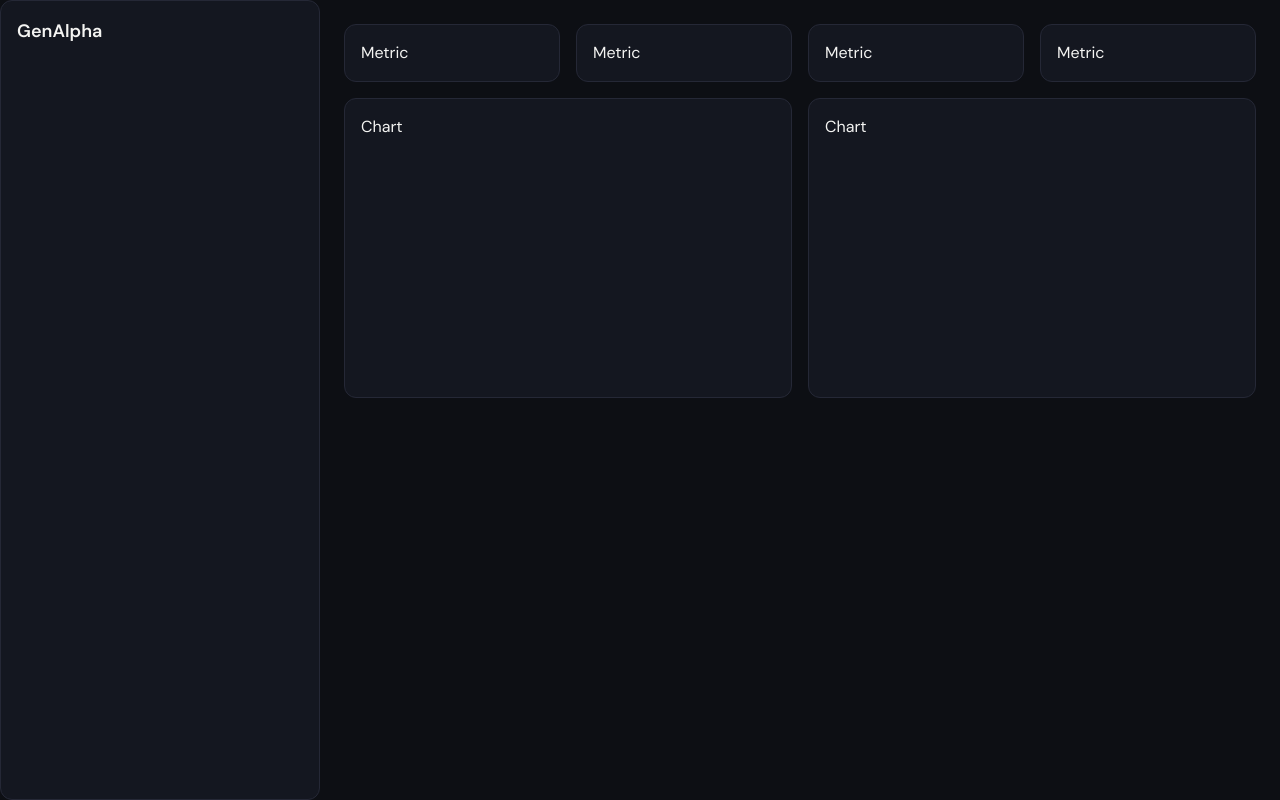
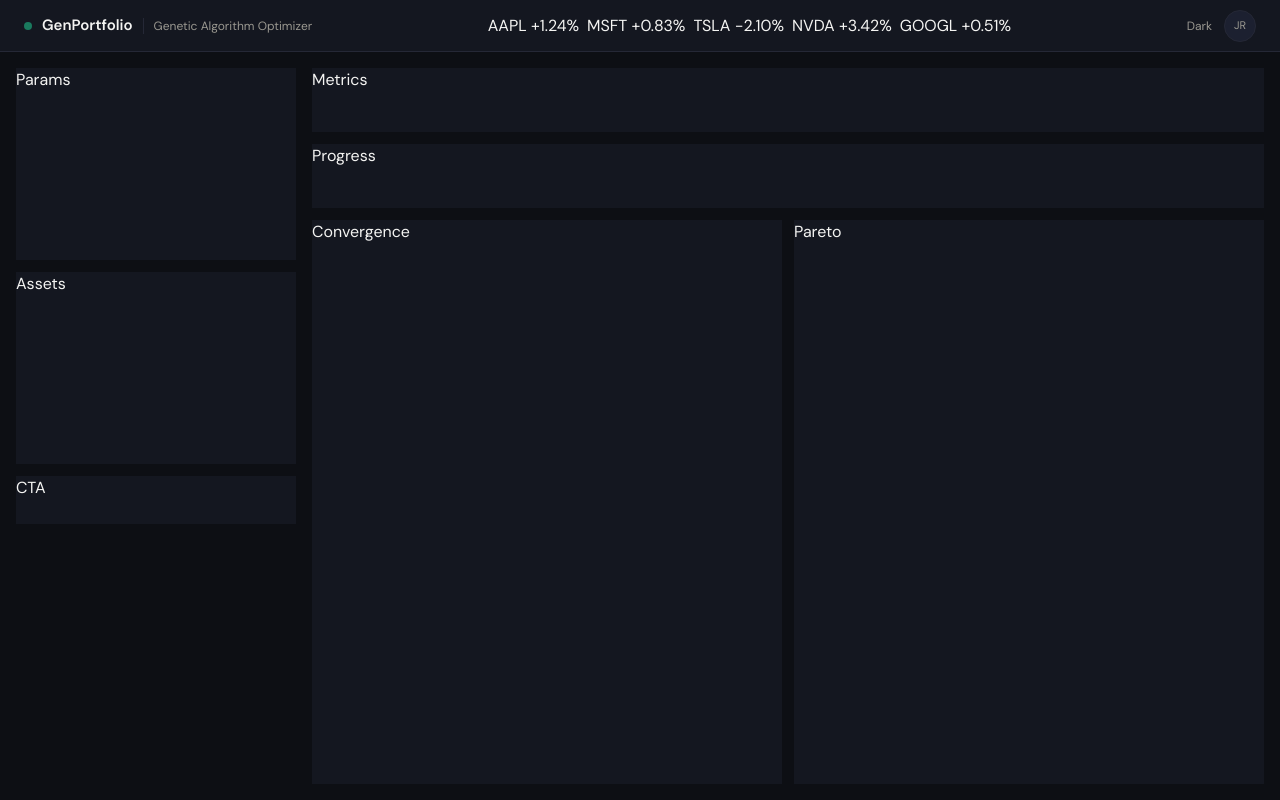
Before and after one commit to sanzouh/GenAlpha, a React (Vite) app: page / in a window 1280 px wide. Built offline with nearby package versions, Linux system fonts and the light colour scheme.

Commit message:
feat: enhance app colors and add topbar with tickerpill components

```diff
--- a/src/App.tsx
+++ b/src/App.tsx
@@ -1,31 +1,30 @@
+import Topbar from "./components/Topbar";
 import "./App.css";
 
 function App() {
 	return (
 		<>
-			<div className="grid grid-cols-4 min-h-screen">
-				{/* Sidebar */}
-				<aside className="card col-span-1 p-4 border-r">
-					<h1 className="text-lg font-semibold">GenAlpha</h1>
-				</aside>
+			<div className="h-screen flex flex-col bg-base text-gray-900 overflow-hidden">
+				<Topbar />
 
-				{/* Main */}
-				<main className="col-span-3 p-6 space-y-4">
-					{/* Metrics */}
-					<div className="grid grid-cols-4 gap-4">
-						{[1, 2, 3, 4].map((i) => (
-							<div key={i} className="card p-4 rounded-xl border">
-								Metric
-							</div>
-						))}
-					</div>
+				<div className="flex flex-1 gap-4 p-4 overflow-hidden">
+					{/* Colonne gauche — fixe 280px */}
+					<aside className="w-70 shrink-0 flex flex-col gap-3 overflow-y-auto">
+						<div className="h-48 bg-surface">Params</div>
+						<div className="h-48 bg-surface">Assets</div>
+						<div className="h-12 bg-surface">CTA</div>
+					</aside>
 
-					{/* Charts */}
-					<div className="grid grid-cols-2 gap-4">
-						<div className="chart">Chart</div>
-						<div className="chart">Chart</div>
-					</div>
-				</main>
+					{/* Colonne droite — remplit le reste */}
+					<main className="flex-1 flex flex-col gap-3 overflow-hidden">
+						<div className="h-16 bg-surface">Metrics</div>
+						<div className="h-16 bg-surface">Progress</div>
+						<div className="flex flex-1 gap-3 overflow-hidden">
+							<div className="flex-1 bg-surface">Convergence</div>
+							<div className="flex-1 bg-surface">Pareto</div>
+						</div>
+					</main>
+				</div>
 			</div>
 		</>
 	);
--- /dev/null
+++ b/src/components/TickerPill.tsx
@@ -0,0 +1,17 @@
+interface TickerPillProps {
+	symbol: string;
+	value: string;
+	positive: boolean;
+}
+
+export default function TickerPill({
+	symbol,
+	value,
+	positive,
+}: TickerPillProps) {
+	return (
+		<span className={positive ? "pill-positive" : "pill-negative"}>
+			{symbol}&nbsp;{value}
+		</span>
+	);
+}
--- /dev/null
+++ b/src/components/Topbar.tsx
@@ -0,0 +1,52 @@
+import TickerPill from "./TickerPill";
+
+const tickers = [
+	{ symbol: "AAPL", value: "+1.24%", positive: true },
+	{ symbol: "MSFT", value: "+0.83%", positive: true },
+	{ symbol: "TSLA", value: "−2.10%", positive: false },
+	{ symbol: "NVDA", value: "+3.42%", positive: true },
+	{ symbol: "GOOGL", value: "+0.51%", positive: true },
+];
+
+export default function Topbar() {
+	return (
+		<header
+			className="h-13 bg-surface border-b
+                       border-gray-200 flex items-center
+                       justify-between px-6 shrink-0"
+		>
+			{/* Logo */}
+			<div className="flex items-center gap-2.5">
+				<span
+					className="w-2 h-2 rounded-full bg-green-500
+                         animate-pulse"
+				/>
+				<span className="text-[15px] font-semibold">GenPortfolio</span>
+				<span className="w-px h-4 bg-gray-200" />
+				<span className="text-[12px] text-gray-600">
+					Genetic Algorithm Optimizer
+				</span>
+			</div>
+
+			{/* Tickers */}
+			<div className="flex items-center gap-2">
+				{tickers.map((t) => (
+					<TickerPill key={t.symbol} {...t} />
+				))}
+			</div>
+
+			{/* Right */}
+			<div className="flex items-center gap-3">
+				<span className="text-[12px] text-gray-600">Dark</span>
+				<div
+					className="w-8 h-8 rounded-full bg-elevated
+                        border border-gray-200
+                        flex items-center justify-center
+                        text-[11px] text-gray-600"
+				>
+					JR
+				</div>
+			</div>
+		</header>
+	);
+}
--- a/src/index.css
+++ b/src/index.css
@@ -3,40 +3,70 @@
 @import "tailwindcss";
 
 @theme {
+	--font-sans: "DM Sans", sans-serif;
+	--font-mono: "JetBrains Mono", monospace;
+
 	/* Backgrounds */
-	--color-bg: #0d0f14;
+	--color-base: #0d0f14;
 	--color-surface: #141720;
 	--color-elevated: #1c2030;
 	--color-overlay: #242838;
+	--color-highlight: #2a3048;
 
-	/* Borders */
-	--color-border: #252836;
+	/* ── Brand green ── */
+	--color-green-500: #1d9e75;
+	--color-green-400: #3db890;
+	--color-green-300: #5dcaa5;
+	--color-green-100: rgba(29, 158, 117, 0.12);
 
-	/* Text */
-	--color-text: #f4f4f2;
-	--color-muted: #9a9890;
+	/* ── Blue (Pareto) ── */
+	--color-blue-500: #2e7dd1;
+	--color-blue-300: #6aabf7;
+	--color-blue-100: rgba(46, 125, 209, 0.12);
 
-	/* Accents */
-	--color-primary: #1d9e75;
-	--color-blue: #2e7dd1;
-	--color-danger: #e24b4a;
-	--color-purple: #7f77dd;
-	--color-amber: #ba7517;
+	/* ── Red (risk) ── */
+	--color-red-500: #e24b4a;
+	--color-red-400: #e86b6a;
+	--color-red-100: rgba(226, 75, 74, 0.12);
+
+	/* ── Amber (warnings) ── */
+	--color-amber-500: #ba7517;
+	--color-amber-300: #ef9f27;
+
+	/* ── Purple (academic) ── */
+	--color-purple-500: #7f77dd;
+	--color-purple-300: #afa9ec;
+	--color-purple-100: rgba(127, 119, 221, 0.12);
+
+	/* ── Neutrals ── */
+	--color-gray-900: #f4f4f2;
+	--color-gray-600: #9a9890;
+	--color-gray-400: #5c5b57;
+	--color-gray-200: #252836;
+	--color-gray-100: #1e2130;
+
+	/* ── Asset colors ── */
+	--color-aapl: #378add;
+	--color-msft: #1d9e75;
+	--color-tsla: #e24b4a;
+	--color-googl: #ba7517;
+	--color-amzn: #7f77dd;
+	--color-nvda: #d85a30;
+
+	/* ── Border radius ── */
+	--radius-sm: 8px;
+	--radius-md: 10px;
+	--radius-lg: 12px;
+	--radius-pill: 99px;
 }
 
 body {
-	@apply bg-bg text-text;
-	font-family: "DM Sans", sans-serif;
+	background-color: var(--color-base);
+	color: var(--color-gray-900);
+	font-family: var(--font-sans), sans-serif;
+	-webkit-font-smoothing: antialiased; /* rend le texte plus fin et plus net sur webkit: chrome, safari*/
+	-moz-osx-font-smoothing: grayscale; /* même chose mais pour firefox */
 }
-
 .mono {
-	font-family: "JetBrains Mono", monospace;
+	font-family: var(--font-mono);
 }
-.card {
-	background-color: var(--color-surface);
-	border: 1px solid var(--color-border);
-	border-radius: 12px;
-}
-.chart {
-	@apply bg-surface border border-border rounded-xl h-75 p-4;
-}
```
